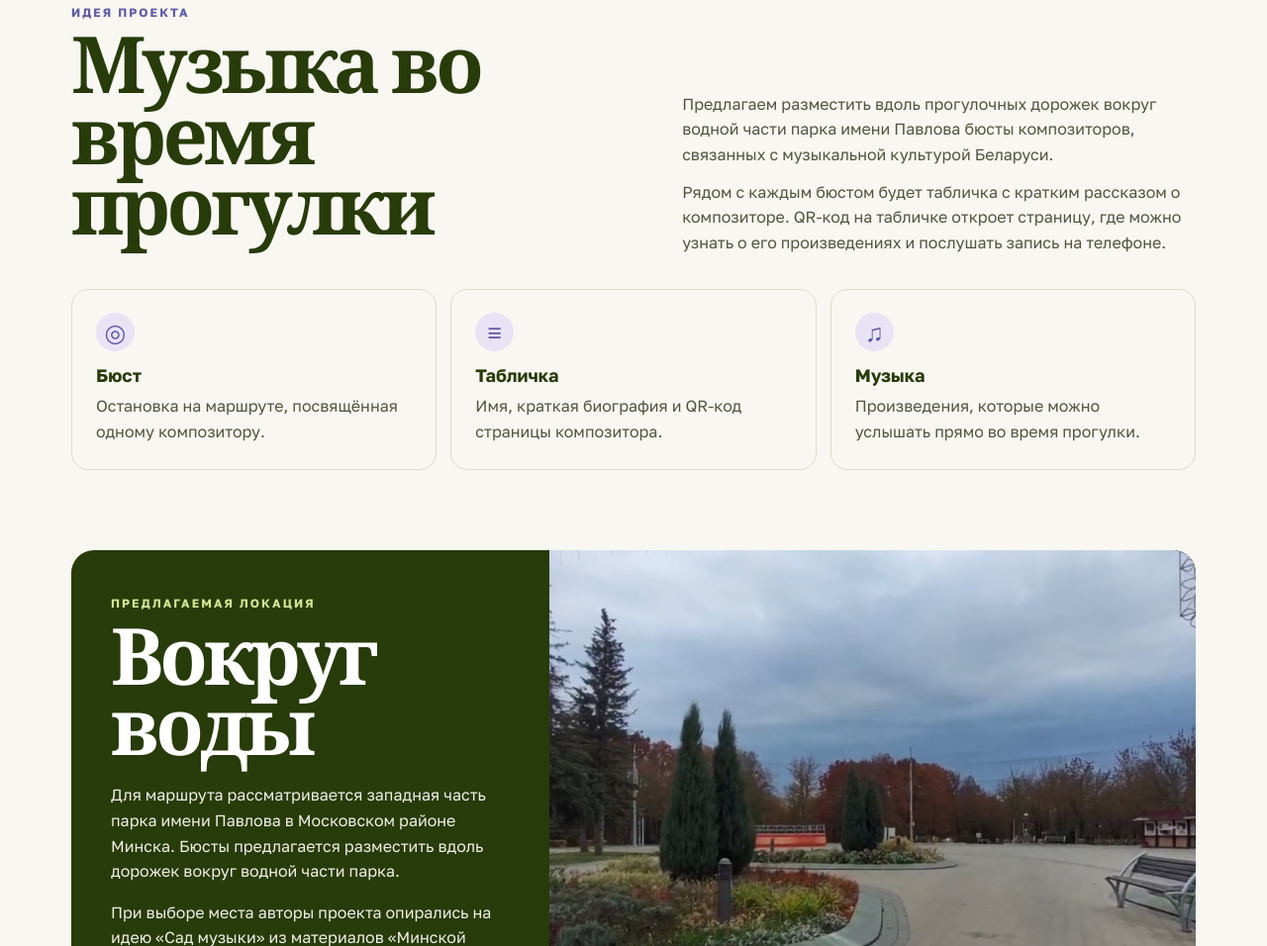
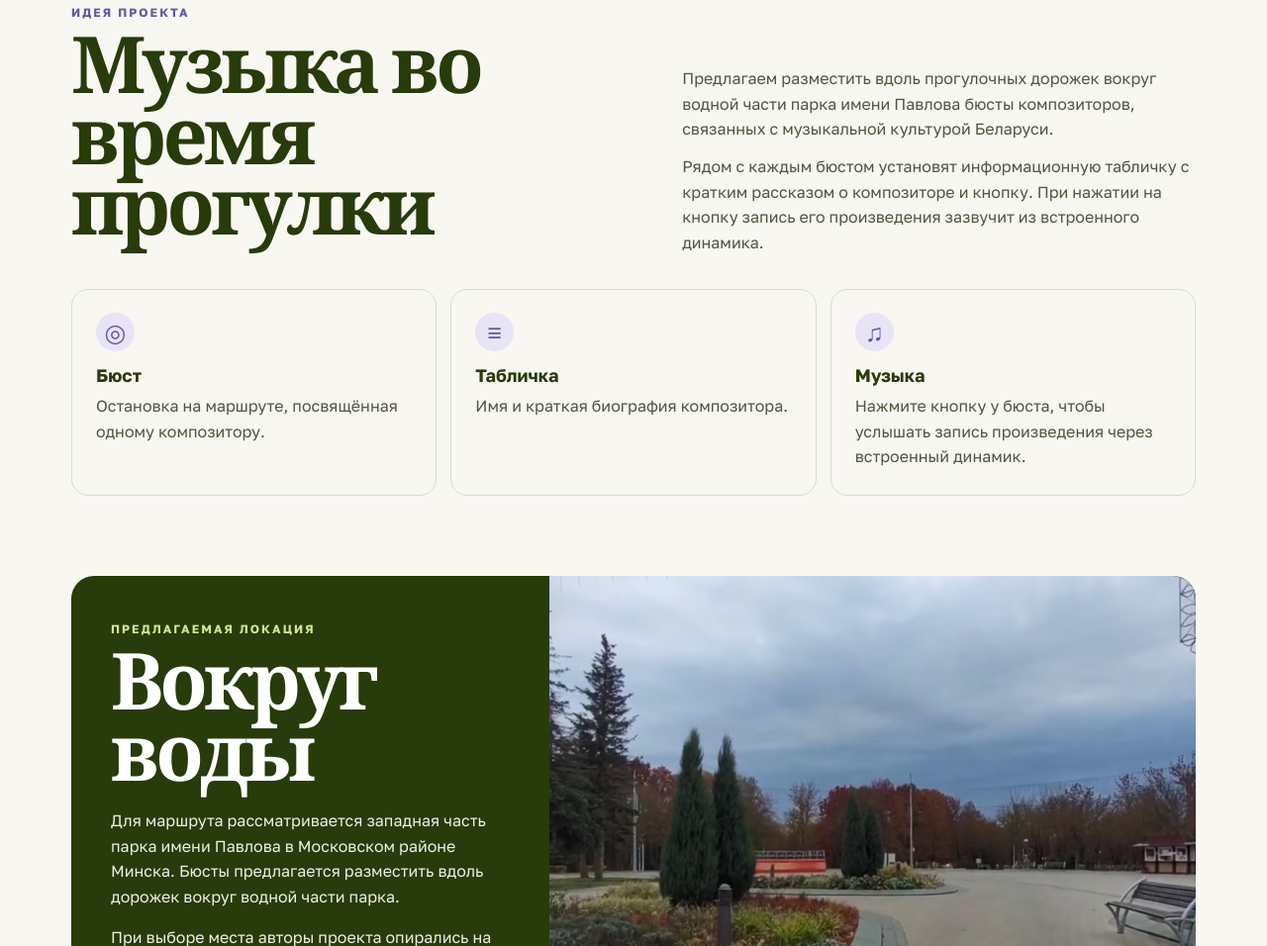
Before and after one commit to yarylka/musical-park-pavlova-minsk, a plain HTML site: page index.html in a window 1280 px wide. Shown: the part 774-1730 px from the top of the page at 99% size. Drawn offline with nearby package versions, Linux system fonts and the light colour scheme.

Commit message:
Уточнить описание прослушивания музыки в парке

```diff
--- a/index.html
+++ b/index.html
@@ -3,7 +3,7 @@
 
 <meta name="viewport" content="width=device-width, initial-scale=1">
 <title>Музыкальный парк — проект для парка имени Павлова</title>
-<meta name="description" content="Концепция прогулочного маршрута с бюстами композиторов, информационными табличками и музыкой в парке имени Павлова в Минске.">
+<meta name="description" content="Концепция прогулочного маршрута в парке имени Павлова в Минске с бюстами композиторов, информационными табличками и кнопками для прослушивания записей.">
 <link rel="icon" href="mark.svg" type="image/svg+xml">
 <link rel="stylesheet" href="style.css">
 <script src="media-data.js" defer=""></script>
@@ -31,12 +31,12 @@
 <section id="idea" class="wrap section">
   <div class="split intro">
     <div><p class="eyebrow purple">Идея проекта</p><h2>Музыка во время<br>прогулки</h2></div>
-    <div class="intro-text"><p>Предлагаем разместить вдоль прогулочных дорожек вокруг водной части парка имени Павлова бюсты композиторов, связанных с музыкальной культурой Беларуси.</p><p>Рядом с каждым бюстом будет табличка с кратким рассказом о композиторе. QR-код на табличке откроет страницу, где можно узнать о его произведениях и послушать запись на телефоне.</p></div>
+    <div class="intro-text"><p>Предлагаем разместить вдоль прогулочных дорожек вокруг водной части парка имени Павлова бюсты композиторов, связанных с музыкальной культурой Беларуси.</p><p>Рядом с каждым бюстом установят информационную табличку с кратким рассказом о композиторе и кнопку. При нажатии на кнопку запись его произведения зазвучит из встроенного динамика.</p></div>
   </div>
   <div class="steps">
     <article><span class="step-icon" aria-hidden="true">◎</span><h3>Бюст</h3><p>Остановка на маршруте, посвящённая одному композитору.</p></article>
-    <article><span class="step-icon" aria-hidden="true">≡</span><h3>Табличка</h3><p>Имя, краткая биография и QR-код страницы композитора.</p></article>
-    <article><span class="step-icon" aria-hidden="true">♫</span><h3>Музыка</h3><p>Произведения, которые можно услышать прямо во время прогулки.</p></article>
+    <article><span class="step-icon" aria-hidden="true">≡</span><h3>Табличка</h3><p>Имя и краткая биография композитора.</p></article>
+    <article><span class="step-icon" aria-hidden="true">♫</span><h3>Музыка</h3><p>Нажмите кнопку у бюста, чтобы услышать запись произведения через встроенный динамик.</p></article>
   </div>
 </section>
 <section id="route" class="wrap section route">
```
